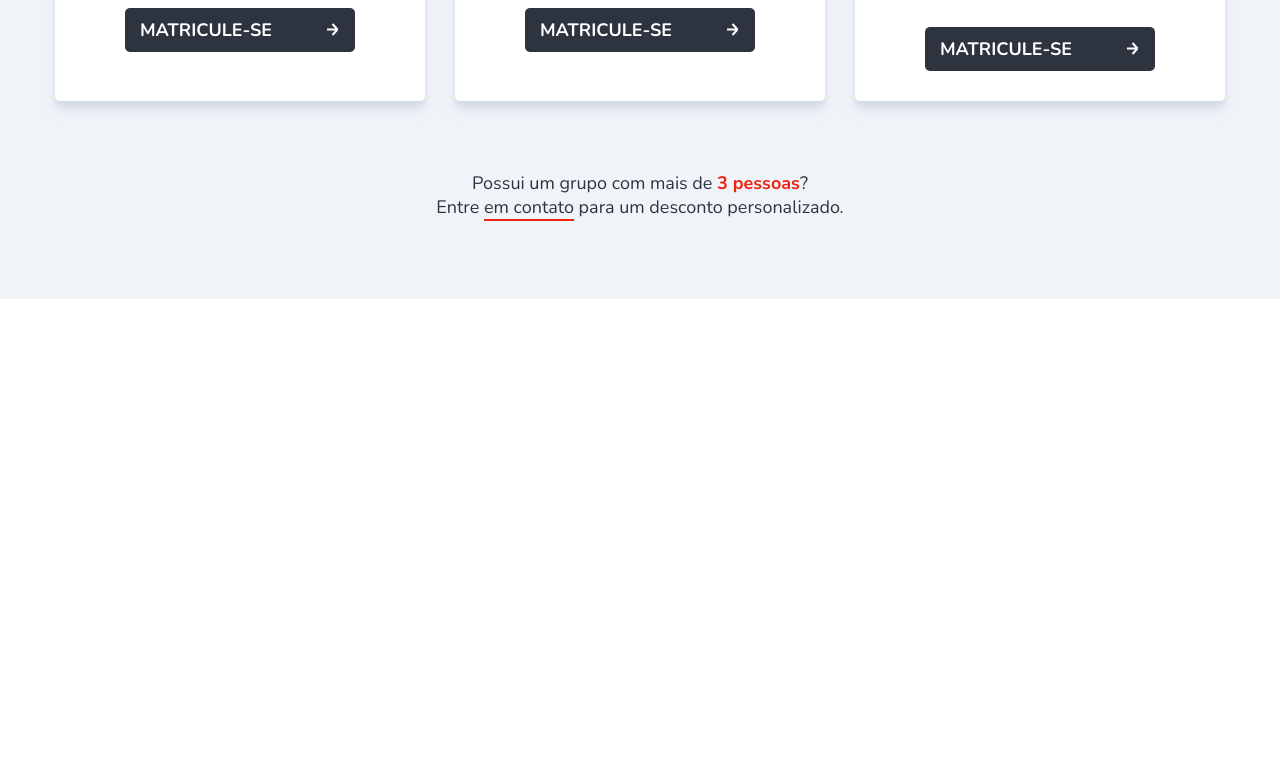
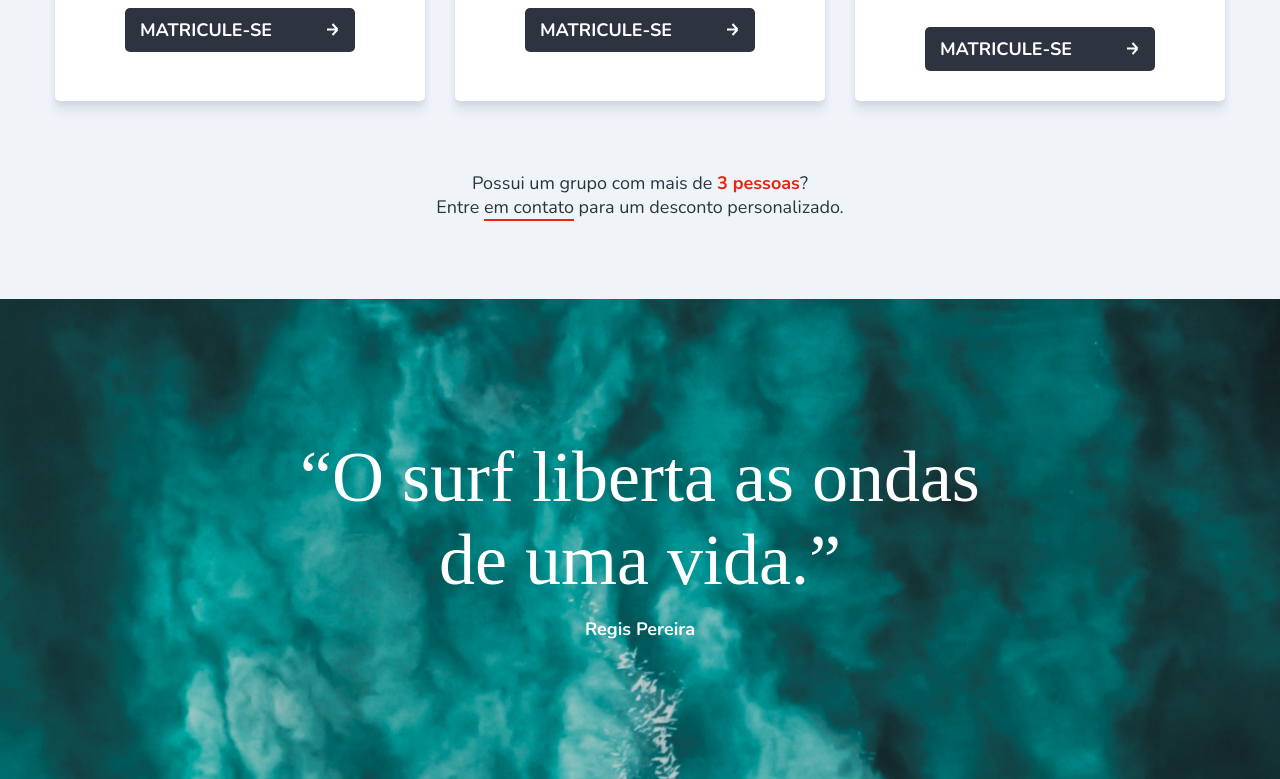
Before and after one commit to matheusleite01/Surfbot, a plain HTML site: page web/index.html in a window 1280 px wide. Shown: the part 2212-2991 px from the top of the page. Before the commit the page ends 2511 px from the top, so only its background shows below. Drawn offline with nearby package versions, Linux system fonts and the light colour scheme; a web font is replaced by a local one.

Commit message:
quote-layout-finished

```diff
--- a/web/index.html
+++ b/web/index.html
@@ -137,6 +137,13 @@
       </div>
     </div>
   </section>
+  <section class="quote">
+    <blockquote>
+      <p>“O surf liberta as ondas de uma vida.”</p>
+      <cite>Regis Pereira</cite>
+    </blockquote>
+
+  </section>
 
 </body>
 
--- /dev/null
+++ b/web/sass/pages/_quote.scss
@@ -0,0 +1,32 @@
+.quote{
+  display: flex;
+  justify-content: center;
+  align-items: center;
+  height: rem(480);
+  background: url('../../img/foto-quote.jpg') no-repeat center;
+  background-size: cover;
+  text-align: center;
+  color: $white;
+  @include responsive(mobile){
+    height: rem(480);
+  }
+    p{
+      max-width: rem(730);
+      font-family: $font-title;
+      font-size: rem(60);
+      margin-bottom: rem(15);
+      @include responsive(desktop){
+        font-size: $big-font-size;
+      }
+      @include responsive(mobile){
+        font-size: rem(30);
+      }
+  }
+    cite{
+      font-family: $font-text;
+      font-size: $small-font-size;
+      font-weight: bold;
+      margin-top: rem(30);
+    }
+
+}
--- a/web/sass/style.scss
+++ b/web/sass/style.scss
@@ -11,3 +11,4 @@
 @import 'pages/intro';
 @import 'pages/beach';
 @import 'pages/aulas';
+@import 'pages/quote';
```
Also changed, not shown: web/css/style.css, 1 other file.
